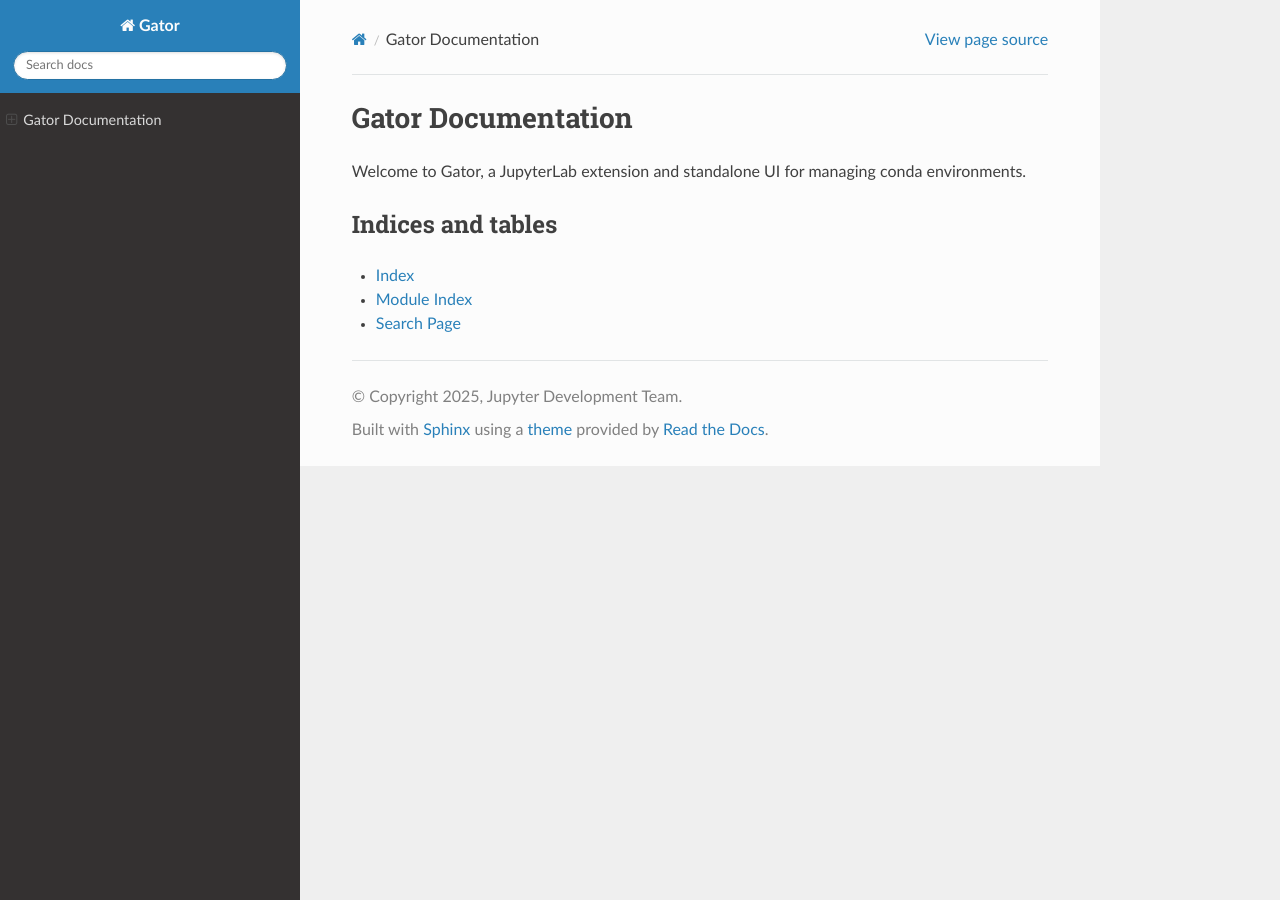
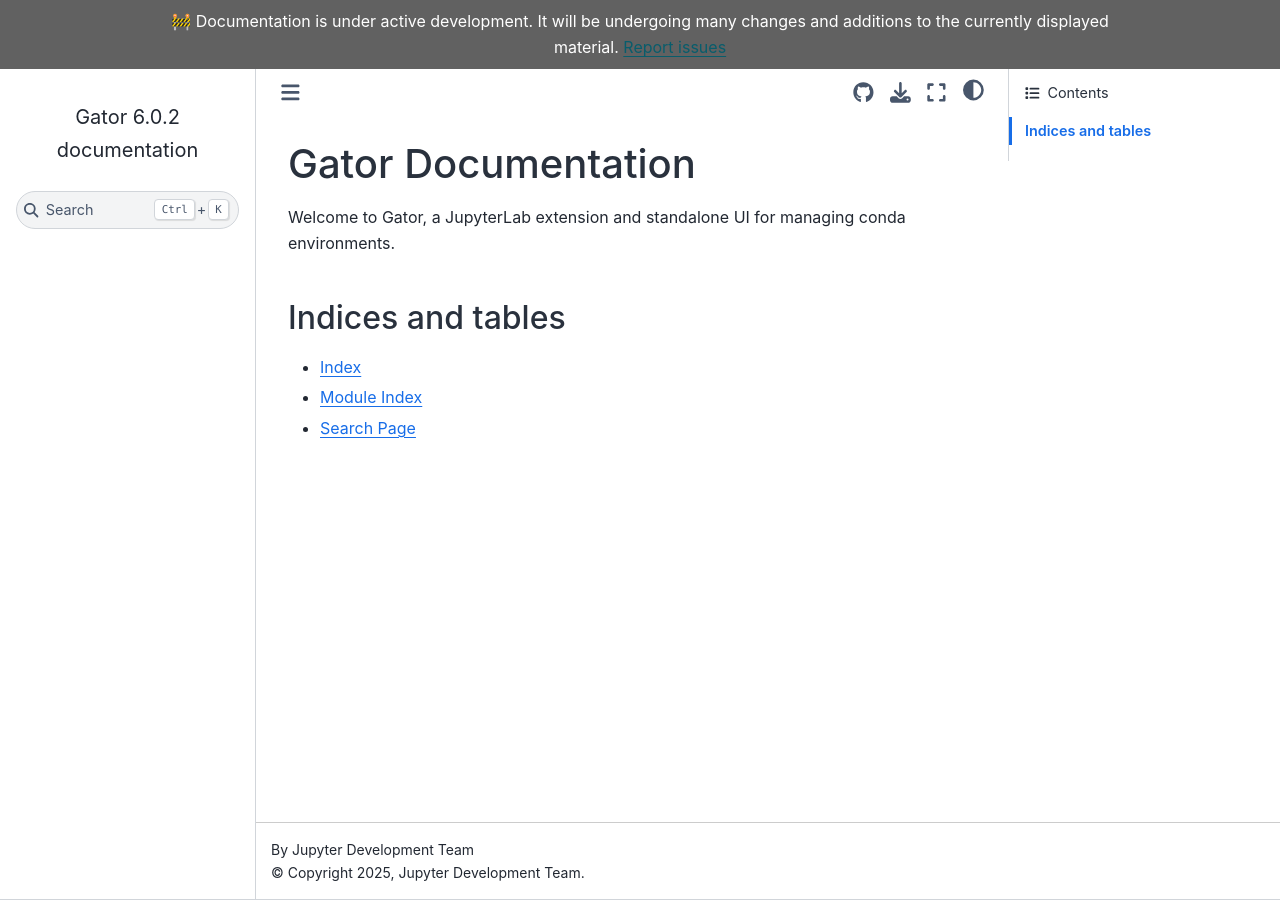
Before and after one commit to mamba-org/gator, a Sphinx documentation site: the page built from docs/source/index.md, in a window 1280 px wide. Built offline with Sphinx 7.4.7 and the Sphinx Book theme 1.1.4, drawn with Linux system fonts in a browser that asks for light colours.

Commit message:
change to book-theme

```diff
--- a/docs/source/conf.py
+++ b/docs/source/conf.py
@@ -18,10 +18,12 @@
     "myst_parser",
     "sphinx.ext.autodoc",      # module index
     "sphinx.ext.autosummary",
+    "sphinx_design"
 ]
 
 source_suffix = {
     '.md': 'markdown',
+    '.rst': 'restructuredtext'
 }
 
 myst_enable_extensions = [
@@ -30,6 +32,17 @@
     "linkify",
     "substitution"
 ]
+
+html_theme = 'sphinx_book_theme'
+html_theme_options = {
+    "repository_url": "https://github.com/mamba-org/gator",
+    "use_repository_button": True,
+    "use_issues_button": True,
+    "use_source_button": True,
+    "path_to_docs": "docs/source",
+    "show_toc_level": 2,
+    "announcement": "🚧 Documentation is under active development. It will be undergoing many changes and additions to the currently displayed material. <a href='https://github.com/mamba-org/gator/issues'>Report issues</a>",
+}
 
 templates_path = ['_templates']
 exclude_patterns = []
@@ -42,6 +55,3 @@
 
 # -- Options for HTML output -------------------------------------------------
 # https://www.sphinx-doc.org/en/master/usage/configuration.html#options-for-html-output
-
-html_theme = 'sphinx_rtd_theme'
-html_static_path = ['_static']
--- a/pyproject.toml
+++ b/pyproject.toml
@@ -56,9 +56,10 @@
 ]
 docs = [
     "sphinx",
-    "sphinx_rtd_theme",
+    "sphinx-book-theme",
     "myst_parser",
     "linkify-it-py",
+    ""sphinx-design"
 ]
 
 [project.scripts]
```
